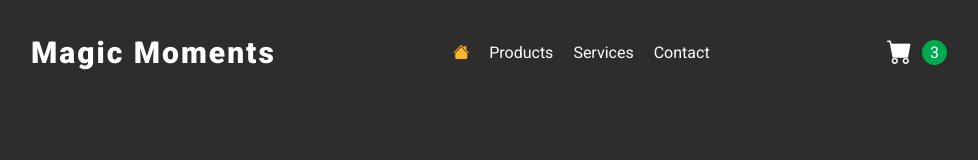
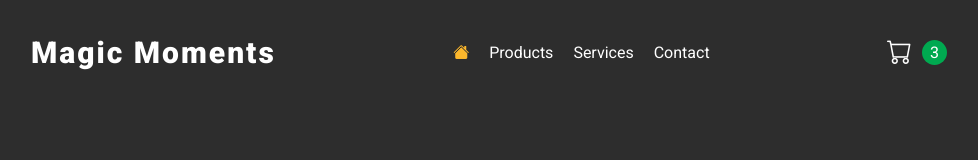
Before and after one commit to Ghostproduccer/magic-moments, a Vue app in the folder frontend/: page / in a window 1280 px wide. Shown: the top 160 px of the page, without its empty margins (169-1147 px from the left). Built offline with nearby package versions, Linux system fonts and the light colour scheme.

Commit message:
cambio icono

```diff
--- a/frontend/src/components/CartComponent.vue
+++ b/frontend/src/components/CartComponent.vue
@@ -2,7 +2,7 @@
 
 <template>
     <div class="cart-btn">
-        <RouterLink to="/cart" class="cart"><i class="bi bi-cart-fill"></i></RouterLink>
+        <RouterLink to="/cart" class="cart"><i class="bi bi-cart"></i></RouterLink>
         <span class="count">3</span>
     </div>
 </template>
```
